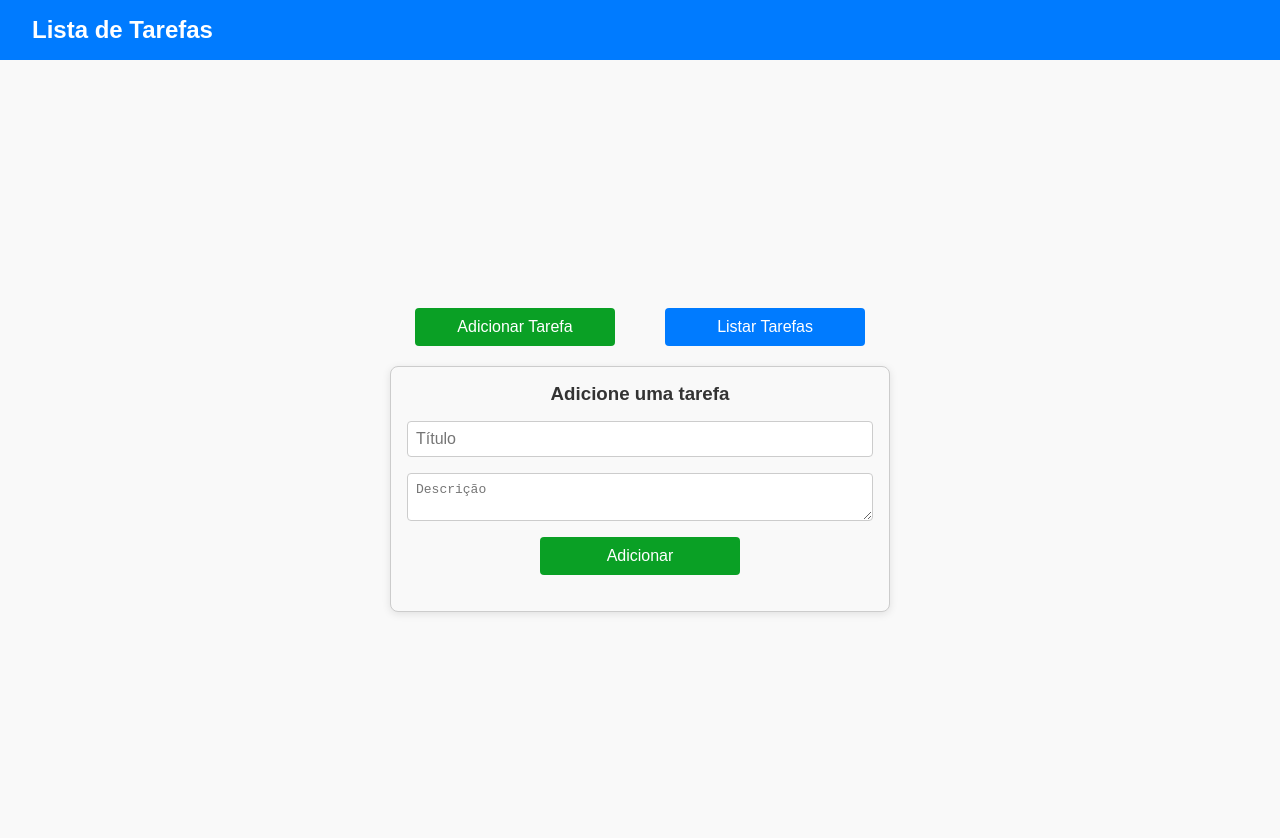
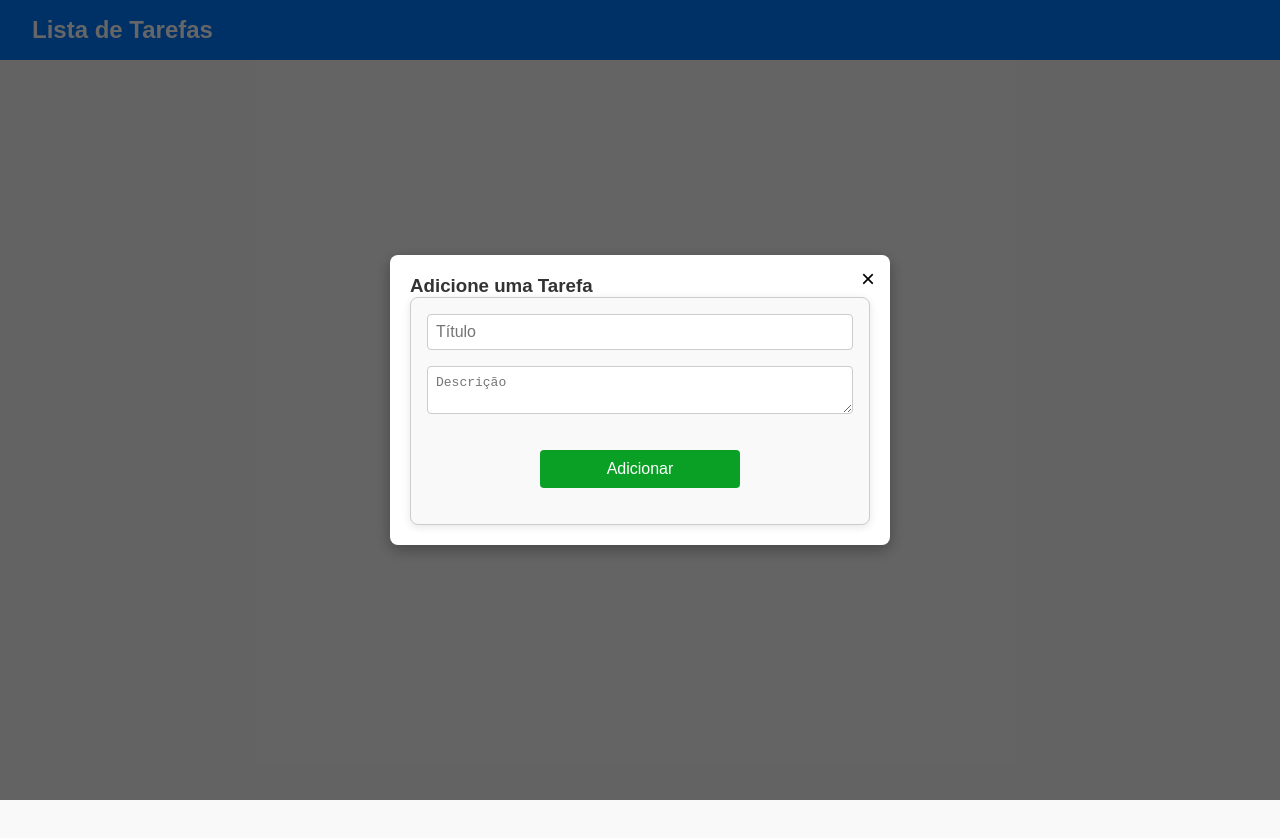
Before and after one commit to OliveiraDaniel/task-list, a React (Vite) app: page / in a window 1280 px wide. Both pictures are taken after a click on the button "Adicionar Tarefa". Shown: the top 838 px of the page. Built offline with nearby package versions, Linux system fonts and the light colour scheme.

Commit message:
feat: adiciona estado global e altera estilos

```diff
--- a/db.json
+++ b/db.json
@@ -23,6 +23,12 @@
       "title": "Tarefa de teste 4",
       "description": "Comprar café",
       "status": "Pendente"
+    },
+    {
+      "id": "dcd8",
+      "title": "Comprar frutas",
+      "description": "Banana, Maça, Uva e Pera",
+      "status": "Pendente"
     }
   ]
 }
--- a/src/components/Header.tsx
+++ b/src/components/Header.tsx
@@ -1,11 +1,11 @@
-import {HeaderContainer, Title} from './../styles/Header'
+import { HeaderContainer, Title } from './../styles/Header'
 
 function Header() {
   return (
     <HeaderContainer>
       <Title>Lista de Tarefas</Title>
     </HeaderContainer>
-  );
+  )
 }
 
 export default Header
--- a/src/components/TaskFilter.tsx
+++ b/src/components/TaskFilter.tsx
@@ -1,11 +1,11 @@
 import { Select, Option, ContainerFilter } from '../styles/TaskForm'
 
 interface TaskFilterProps {
-  filter: string;
-  onChange: (event: React.ChangeEvent<HTMLSelectElement>) => void;
+  filter: string
+  onChange: (event: React.ChangeEvent<HTMLSelectElement>) => void
 }
 
-export const TaskFilter = ({filter, onChange}: TaskFilterProps) => {
+export const TaskFilter = ({ filter, onChange }: TaskFilterProps) => {
   return (
     <ContainerFilter>
       <span>Filtros:</span>
--- a/src/components/TaskForm.tsx
+++ b/src/components/TaskForm.tsx
@@ -1,25 +1,42 @@
 import { useState } from 'react'
 import { Task } from '../types/TaskItem'
-import { FormContainer, Input, Textarea, Button } from '../styles/TaskForm'
+import {
+  FormContainer,
+  Input,
+  Textarea,
+  Button,
+  ModalOverlay,
+  ModalContent,
+  CloseButton,
+} from '../styles/TaskForm'
 import { addTask } from './../services/taskServices'
+import { useSelector, useDispatch } from 'react-redux'
+import { RootState } from '../app/store'
+import { toggleForm, closeForm } from '../features/openFormSlice'
 
 const TaskForm = ({ task }: { task?: Task }) => {
   const [title, setTitle] = useState(task?.title || '')
   const [description, setDescription] = useState(task?.description || '')
+  const open = useSelector((state: RootState) => state.openForm.open)
+  const dispatch = useDispatch()
 
   const handleSubmit = (e: React.FormEvent) => {
     e.preventDefault()
     const newTask = {
-      title: title,
-      description: description,
+      title,
+      description,
       status: 'Pendente',
     }
     addTask(newTask)
+    dispatch(toggleForm())
   }
 
   return (
+    <ModalOverlay isOpen={open}>
+      <ModalContent>
+        <h3>{task ? 'Editar Tarefa' : 'Adicione uma Tarefa'}</h3>
+        <CloseButton onClick={() => dispatch(closeForm())}>×</CloseButton>
         <FormContainer onSubmit={handleSubmit}>
-      <h3>Adicione uma tarefa</h3>
           <Input
             value={title}
             onChange={e => setTitle(e.target.value)}
@@ -32,8 +49,12 @@ const TaskForm = ({ task }: { task?: Task }) => {
             placeholder="Descrição"
             required
           />
-      <Button color="#0aa025" type="submit">{task ? 'Editar' : 'Adicionar'}</Button>
+          <Button color="#0aa025" type="submit">
+            {task ? 'Editar' : 'Adicionar'}
+          </Button>
         </FormContainer>
+      </ModalContent>
+    </ModalOverlay>
   )
 }
 
--- a/src/components/TaskList.tsx
+++ b/src/components/TaskList.tsx
@@ -18,15 +18,16 @@ const TaskList = () => {
     try {
       const taskData = await getTasks()
       setTasks(taskData)
+      setList(!list)
     } catch (error) {
       console.error(error)
     }
   }
 
   const handleShowList = () => {
-    fetchTasks()
-    dispatch(toggleForm())
-    setList(!list)
+    if (!list) {
+      fetchTasks()
+    }
   }
 
   const handleShowForm = () => {
@@ -38,7 +39,7 @@ const TaskList = () => {
     setFilter(e.target.value)
   }
 
-  const filteredTasks = tasks.filter((task) => {
+  const filteredTasks = tasks.filter(task => {
     if (!filter) return true
     return task.status === filter
   })
@@ -46,11 +47,11 @@ const TaskList = () => {
   return (
     <>
       <ContainerButtons>
-        <Button color='#0aa025' onClick={() => handleShowForm()}>
+        <Button color="#0aa025" onClick={() => handleShowForm()}>
           Adicionar Tarefa
         </Button>
-        <Button color='#007bff' style={{marginLeft: '50px'}} onClick={handleShowList}>
-          {list ? 'Recolher ' : 'Listar '} Tarefas
+        <Button color="#007bff" onClick={handleShowList}>
+          Listar Tarefas
         </Button>
       </ContainerButtons>
       {list && (
@@ -58,12 +59,12 @@ const TaskList = () => {
           <TaskFilter filter={filter} onChange={handleFilterChange} />
           <TaskListContainer>
             {filteredTasks.length ? (
-                filteredTasks.map((task) => (
-                  <TaskItem key={task.id} task={task} />
-                ))
-              ) : (
-                <p>Nenhuma tarefa encontrada.</p>
-              )}
+              filteredTasks.map(task => <TaskItem key={task.id} task={task} />)
+            ) : (
+              <p style={{ width: 'height: 50px' }}>
+                Nenhuma tarefa encontrada.
+              </p>
+            )}
           </TaskListContainer>
         </>
       )}
--- a/src/styles/GlobalStyle.ts
+++ b/src/styles/GlobalStyle.ts
@@ -1,4 +1,4 @@
-import { createGlobalStyle } from 'styled-components';
+import { createGlobalStyle } from 'styled-components'
 
 const GlobalStyle = createGlobalStyle`
   * {
@@ -31,6 +31,6 @@ const GlobalStyle = createGlobalStyle`
     cursor: pointer;
     background: none;
   }
-`;
+`
 
 export default GlobalStyle
--- a/src/styles/Header.ts
+++ b/src/styles/Header.ts
@@ -1,4 +1,4 @@
-import styled from 'styled-components';
+import styled from 'styled-components'
 
 export const HeaderContainer = styled.header`
   display: flex;
@@ -7,9 +7,9 @@ export const HeaderContainer = styled.header`
   background-color: #007bff;
   padding: 1rem 2rem;
   color: white;
-`;
+`
 
 export const Title = styled.div`
   font-size: 1.5rem;
   font-weight: bold;
-`;
+`
--- a/src/styles/TaskForm.ts
+++ b/src/styles/TaskForm.ts
@@ -1,8 +1,42 @@
 import styled from 'styled-components'
 
 interface ButtonProps {
-  bgColor?: string;
+  bgColor?: string
 }
+
+// Estilos para o modal
+export const ModalOverlay = styled.div<{ isOpen: boolean }>`
+  display: ${props => (props.isOpen ? 'flex' : 'none')};
+  position: fixed;
+  top: 0;
+  left: 0;
+  width: 100vw;
+  height: 100vh;
+  background: rgba(0, 0, 0, 0.6);
+  justify-content: center;
+  align-items: center;
+  z-index: 1000;
+`
+
+export const ModalContent = styled.div`
+  background: white;
+  padding: 20px;
+  border-radius: 8px;
+  max-width: 500px;
+  width: 90%;
+  box-shadow: 0 5px 15px rgba(0, 0, 0, 0.3);
+  position: relative;
+`
+
+export const CloseButton = styled.button`
+  background: none;
+  border: none;
+  font-size: 1.5rem;
+  position: absolute;
+  top: 10px;
+  right: 15px;
+  cursor: pointer;
+`
 
 export const FormContainer = styled.form`
   display: flex;
@@ -13,7 +47,6 @@ export const FormContainer = styled.form`
   border-radius: 8px;
   box-shadow: 0 2px 8px rgba(0, 0, 0, 0.1);
   background-color: #f9f9f9;
-  width: 500px;
   justify-content: center;
   align-items: center;
 
@@ -53,12 +86,12 @@ export const Button = styled.button<ButtonProps>`
   padding: 10px 15px;
   border: none;
   border-radius: 4px;
-  background-color: ${(props) => props.color};
+  background-color: ${props => props.color};
   color: white;
   font-size: 1em;
   cursor: pointer;
   transition: background-color 0.3s;
-  margin-bottom: 20px;
+  margin: 20px;
   width: 200px;
 
   &:hover {
@@ -69,12 +102,20 @@ export const Button = styled.button<ButtonProps>`
     background-color: #ccc;
     cursor: not-allowed;
   }
+
+  @media (max-width: 480px) {
+    width: 300px;
+  }
 `
 
 export const ContainerButtons = styled.div`
   display: flex;
   flex-direction: row;
   justify-content: space-between;
+
+  @media (max-width: 480px) {
+    flex-direction: column;
+  }
 `
 
 export const ContainerFilter = styled.div`
--- a/src/styles/TaskItem.ts
+++ b/src/styles/TaskItem.ts
@@ -9,13 +9,15 @@ export const TaskItemContainer = styled.div`
   box-shadow: 0 2px 8px rgba(0, 0, 0, 0.1);
   display: flex;
   flex-direction: column;
+  justify-content: space-between;
   max-width: 230px;
+  min-height: 220px;
 
   @media (max-width: 768px) {
     flex: 1 1 calc(50% - 16px);
   }
 
-  @media (max-width: 480px) {
+  @media (max-width: 320px) {
     flex: 1 1 calc(100% - 16px);
   }
 `
@@ -31,8 +33,8 @@ export const Description = styled.p`
 `
 
 export const ContainerButtons = styled.div`
-  display:flex;
+  display: flex;
   flex-direction: row;
   justify-content: space-around;
-  padding: 20px 0 0;
+  padding: 0 0 10px;
 `
```
Also changed, not shown: src/components/TaskItem.tsx (+13 -3 lines), src/features/openFormSlice.ts (+7 -7 lines). Lines whose indentation alone changed are shown as unchanged.
